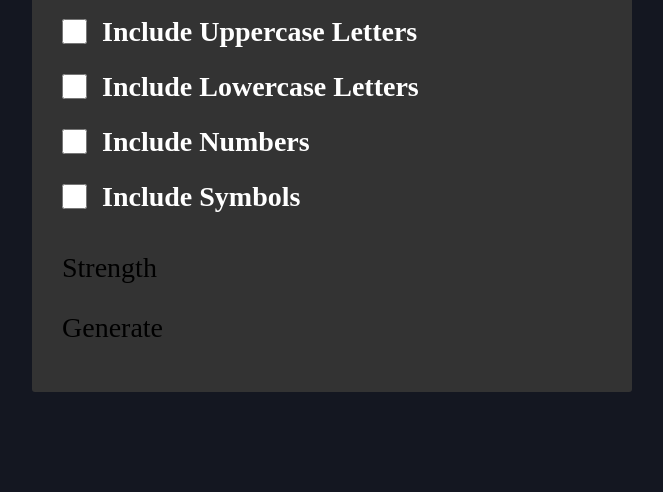
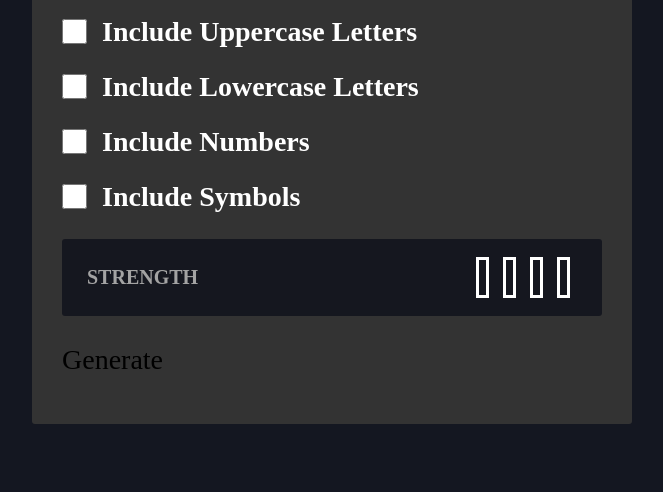
Before and after one commit to chris-base/Password-generator, a plain HTML site: page index.html in a window 1280 px wide. Shown: the part 308-800 px from the top of the page, without its empty margins (308-971 px from the left). Drawn offline with Linux system fonts and the light colour scheme.

Commit message:
finished password strength section styling

```diff
--- a/styles.scss
+++ b/styles.scss
@@ -11,6 +11,7 @@ body {
 
 #headerText {
   margin-top: 50px;
+  color: #c9c9c9;
 }
 
 #appContainer {
@@ -129,3 +130,42 @@ body {
   color: white;
   font-weight: 600;
 }
+
+#passwordStrengthContainer {
+  background-color: #15171f;
+  display: flex;
+  align-items: center;
+  justify-content: space-between;
+  padding: 7px 25px;
+  margin: 15px 0;
+  border-radius: 3px;
+  -webkit-box-sizing: border-box;
+  -moz-box-sizing: border-box;
+  box-sizing: border-box;
+}
+
+#strengthMainText {
+  font-size: 20px;
+  font-weight: 600;
+  color: #a3a3a3;
+  text-transform: uppercase;
+}
+
+#strengthScaleContainer {
+  display: flex;
+}
+
+#strengthText {
+}
+
+#strengthNodesContainer {
+  display: flex;
+  align-items: center;
+}
+
+.strengthNode {
+  border: 3px solid white;
+  width: 7px;
+  height: 35px;
+  margin: 0 7px;
+}
```
Also changed, not shown: styles.css, 1 other file.
